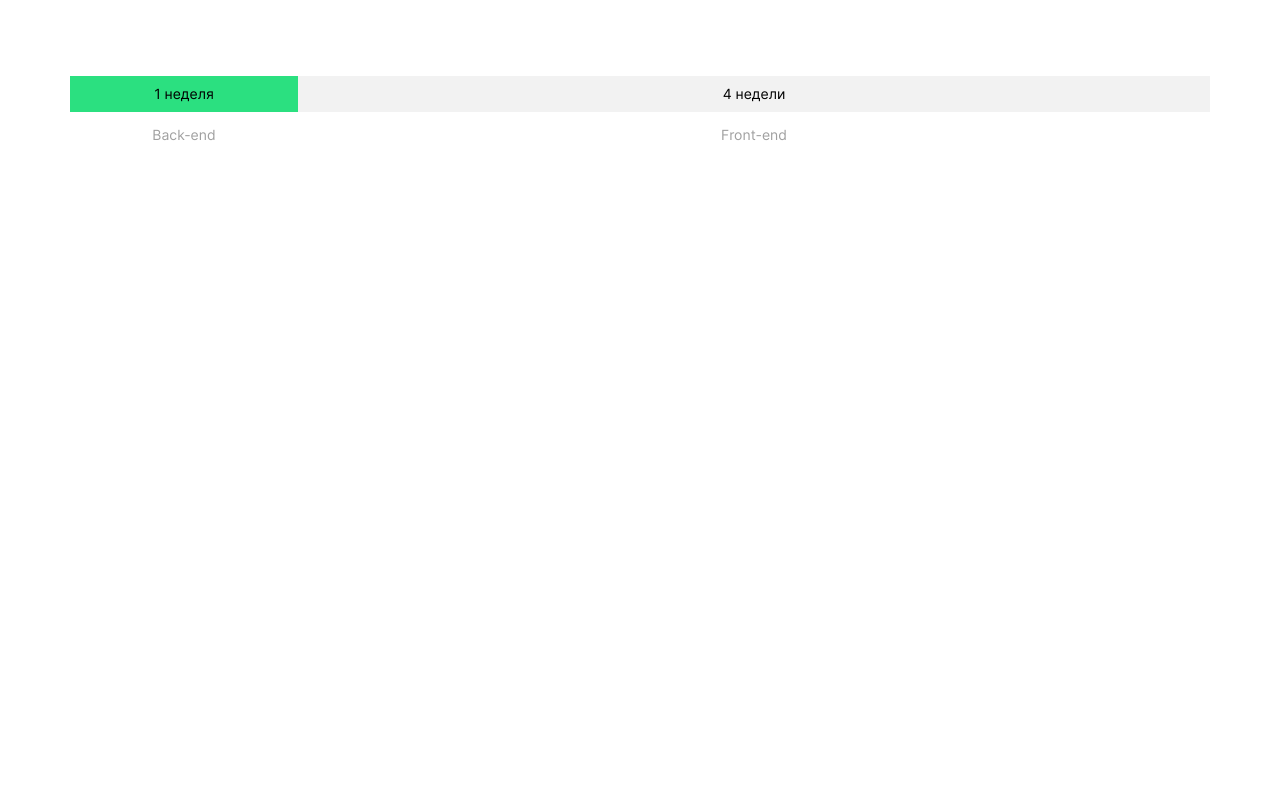
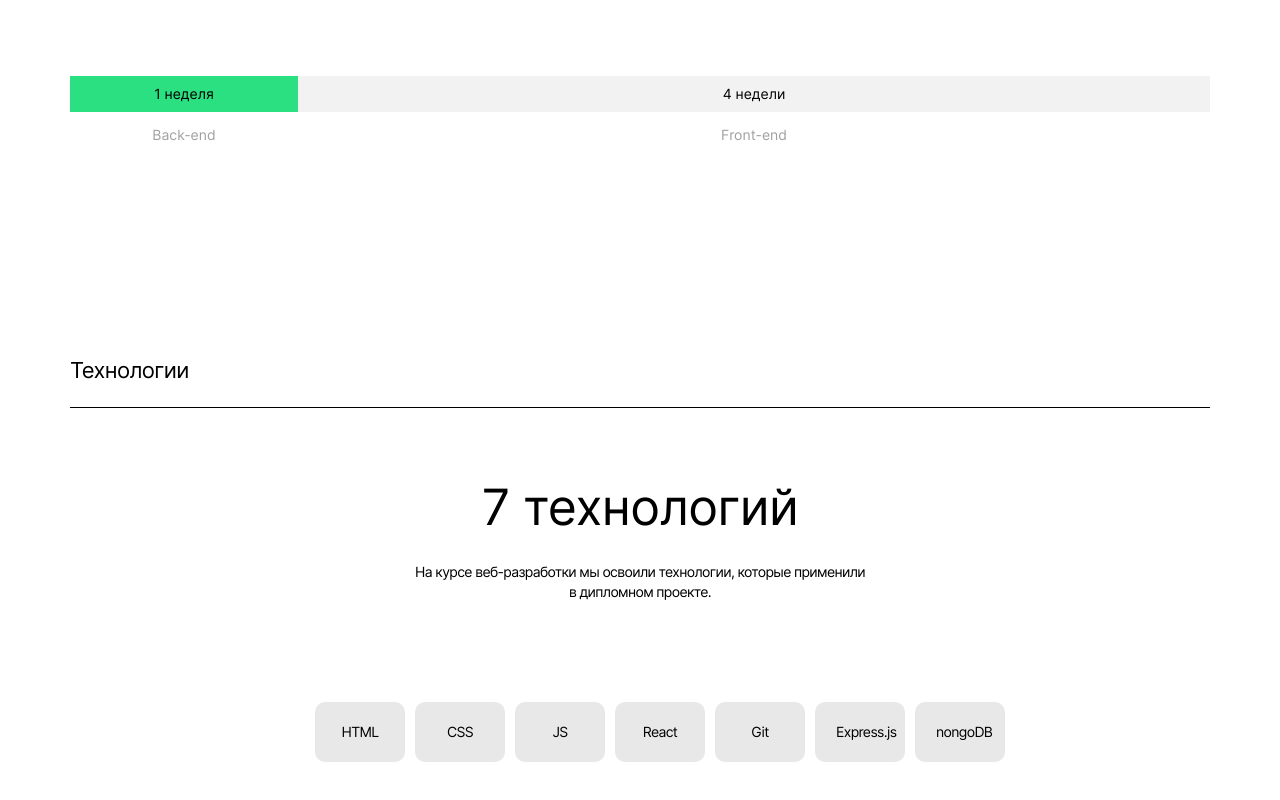
Before and after one commit to Lugovskoy-Maxim/movies-explorer-frontend, a React (Create React App) app: page / in a window 1280 px wide. Shown: the part 915-1715 px from the top of the page. Before the commit the page ends 1162 px from the top, so only its background shows below. Built offline with nearby package versions, Linux system fonts and the light colour scheme.

Commit message:
add: Techs

```diff
--- a/src/components/Main/Main.jsx
+++ b/src/components/Main/Main.jsx
@@ -1,6 +1,7 @@
 import React from "react";
 // import { Link, useLocation, Switch, Route } from "react-router-dom";
 import Promo from "./Promo/Promo.jsx";
+import Techs from "./Techs/Techs.jsx";
 import AboutProject from "./AboutProject/AboutProject.jsx";
 import "./Main.css";
 function Main(props) {
@@ -9,8 +10,8 @@ function Main(props) {
     <section className="Main">
     <Promo />
     <AboutProject />
-    {/*<Techs />
-    <AboutMe /> */}
+    <Techs />
+    {/*<AboutMe /> */}
     </section>
   )
 }
--- /dev/null
+++ b/src/components/Main/Techs/Techs.css
@@ -0,0 +1,69 @@
+.techs {
+  position: relative;
+  margin: 110px auto 0;
+  text-align: left;
+  align-items: center;
+  font-family: 'Inter';
+  font-style: normal;
+  color: #000;
+  text-align: center;
+  letter-spacing: -0.04em;
+}
+.techs__title{
+  text-align: left;
+  font-weight: 400;
+  font-size: 22px;
+  line-height: 27px;
+  margin-left: 70px;
+  max-width: 1140px;
+  padding-bottom: 23px;
+  border-bottom: 1px solid #000;;
+}
+
+.techs__stack{
+  margin: 70px auto 26px;
+  font-weight: 400;
+  font-size: 50px;
+  line-height: 58px;
+
+}
+
+.techs__description{
+  margin: 0 auto;
+  max-width: 460px;
+  font-weight: 400;
+  font-size: 14px;
+  line-height: 20px;
+  margin: 0 auto;
+}
+
+.techs__list{
+  margin: 100px auto;
+  padding-bottom: 100px;
+  display: flex;
+  list-style-type: none;
+  justify-content: center;
+  text-align: center;
+  align-items: center
+}
+
+.techs__item{
+  width: 90px;
+  height: 60px;
+  border-radius: 10px;
+  background-color: #E8E8E8;
+  margin-right: 10px;
+  justify-content:center;
+  align-items: center
+}
+
+.techs__item:last-child{
+  margin-right: 0;
+}
+
+.techs__name{
+  margin: 21px;
+  font-weight: 400;
+  font-size: 14px;
+  line-height: 17px;
+}
--- /dev/null
+++ b/src/components/Main/Techs/Techs.jsx
@@ -0,0 +1,23 @@
+import React from "react";
+import "./Techs.css";
+
+function Techs() {
+    return (
+        <section className="techs">
+            <h1 className="techs__title">Технологии</h1>
+            <h2 className="techs__stack">7 технологий</h2>
+            <p className="techs__description">На курсе веб-разработки мы освоили технологии, которые применили в дипломном проекте.</p>
+              <ul className="techs__list">
+                <li className="techs__item"><p className="techs__name">HTML</p></li>
+                <li className="techs__item"><p className="techs__name">CSS</p></li>
+                <li className="techs__item"><p className="techs__name">JS</p></li>
+                <li className="techs__item"><p className="techs__name">React</p></li>
+                <li className="techs__item"><p className="techs__name">Git</p></li>
+                <li className="techs__item"><p className="techs__name">Express.js</p></li>
+                <li className="techs__item"><p className="techs__name">nongoDB</p></li>
+              </ul>
+        </section>
+    );
+}
+
+export default Techs;
```
